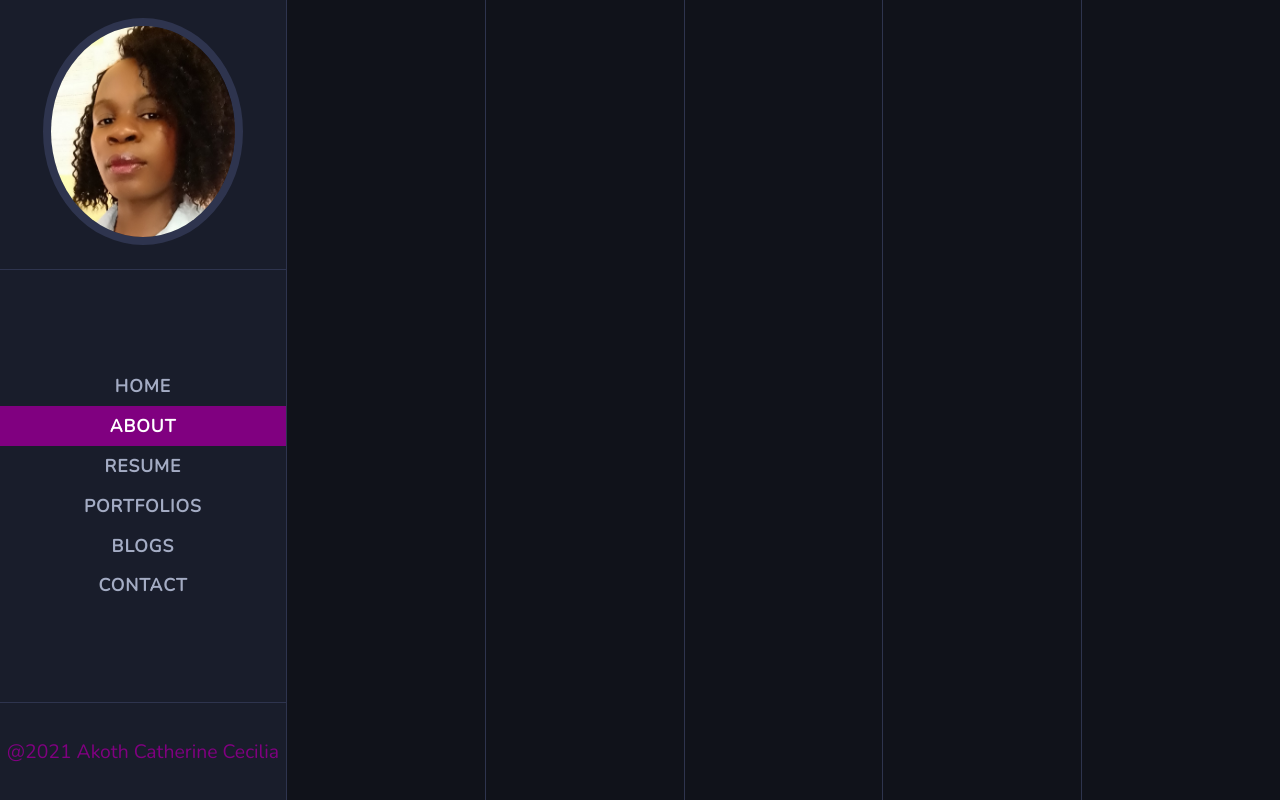
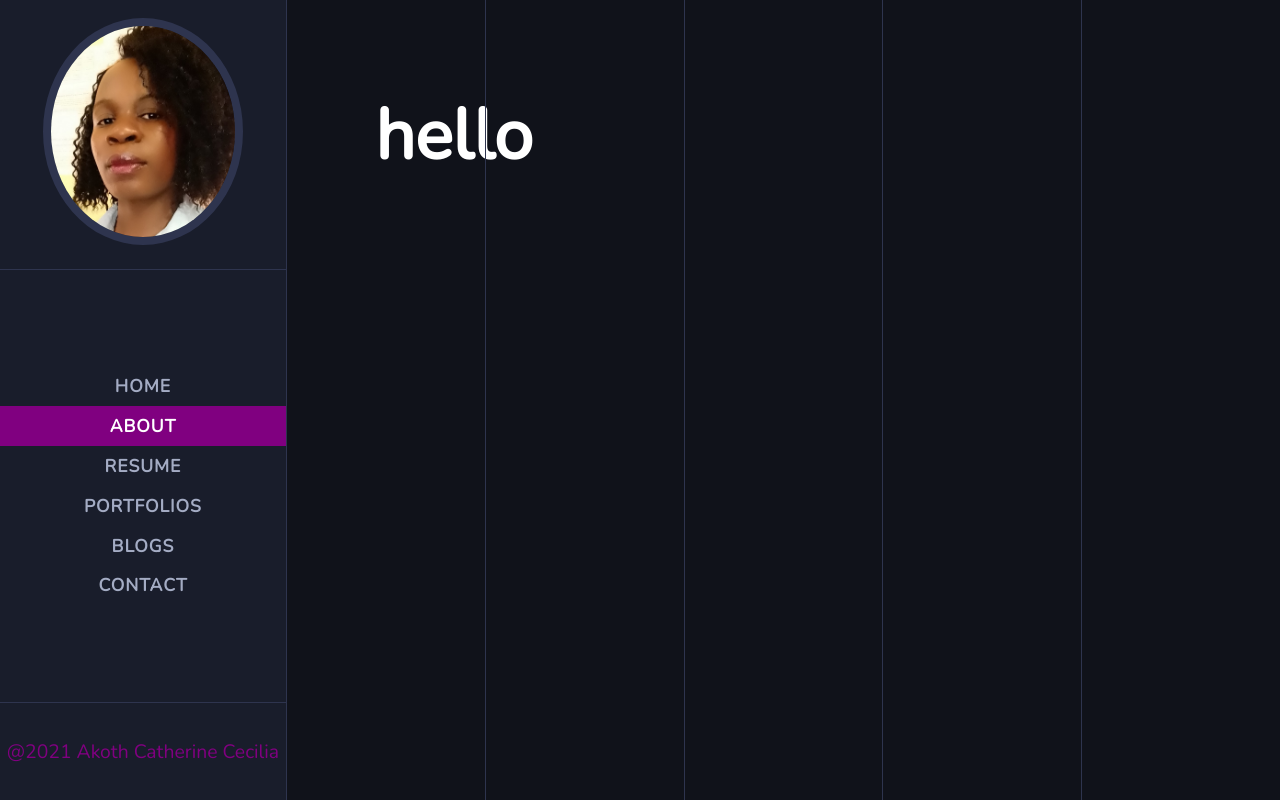
Before and after one commit to cathyAkoth/catherine, a React (Create React App) app: page /about in a window 1280 px wide. Built offline with nearby package versions, Linux system fonts and the light colour scheme.

Commit message:
Added Title component

```diff
--- a/src/Pages/AboutPage.js
+++ b/src/Pages/AboutPage.js
@@ -1,12 +1,19 @@
 import React from 'react';
-
+import styled from "styled-components";
+import {MainLayout} from '../styles/Layouts';
 function AboutPage(){
     return(
-        <div>
-
-        </div>
+        <MainLayout>
+            <AboutStyled>
+                <h1> hello </h1>
+            </AboutStyled>
+        </MainLayout>
     )
 }
 
+const AboutStyled = styled.section`
+
+`;
+
 
 export default AboutPage;
--- /dev/null
+++ b/src/styles/Layouts.js
@@ -0,0 +1,5 @@
+import styled from "styled-components";
+
+export const MainLayout =styled.div`
+    padding:5rem;
+`;
```
Also changed, not shown: src/Components/Title.js (added, +11 -0 lines).
